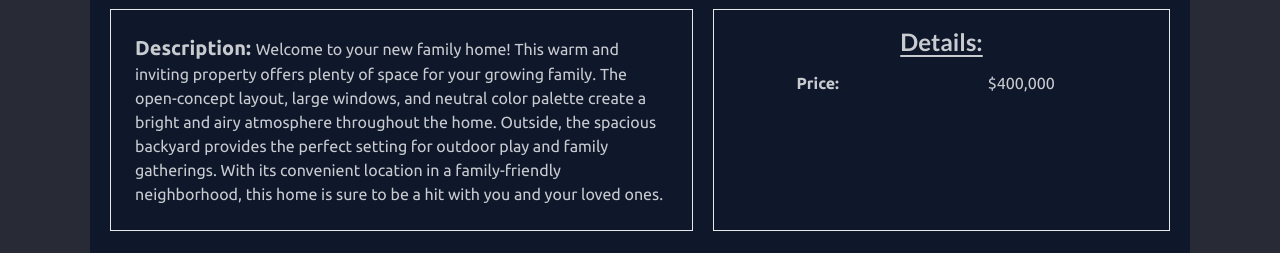
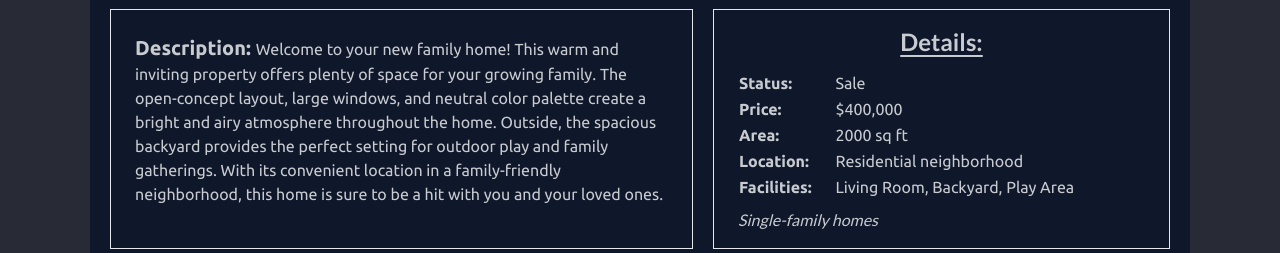
Before and after one commit to TheProjectsX/nest-seekers, a React (Vite) app: page /property-details/001 in a window 1280 px wide. Shown: the part 547-800 px from the top of the page. Built offline with nearby package versions, Linux system fonts and the light colour scheme.

Commit message:
Property Details Basic page created

```diff
--- a/src/routes/Home.jsx
+++ b/src/routes/Home.jsx
@@ -48,12 +48,14 @@ const Home = () => {
               </p>
 
               <div className="p-4">
-                <p className="mb-1 font-semibold text-stone-300 font-lato pl-2 border-l-2">
+                <p className="mb-2 font-semibold text-stone-300 font-lato pl-2 border-l-2">
                   {item["price"]}
                 </p>
                 <p className="font-bold text-xl">{item["estate_title"]}</p>
                 <p className="mb-2 italic text-sm">{item["segment_name"]}</p>
-                <code className="mb-2 inline-block">{item["description"]}</code>
+                <p className="mb-2 font-lato inline-block">
+                  {item["description"]}
+                </p>
                 <p>
                   Area: <span className="italic">{item["area"]}</span>
                 </p>
--- a/src/routes/PropertyDetails.jsx
+++ b/src/routes/PropertyDetails.jsx
@@ -16,6 +16,14 @@ const PropertyDetails = () => {
   //   if (propertyData == null) {
   //     return <></>;
   //   }
+
+  // Capitalize the First Latters of each Words
+  function capitalizeFirstLetters(str) {
+    return str
+      .split(" ")
+      .map((word) => word.charAt(0).toUpperCase() + word.slice(1))
+      .join(" ");
+  }
   const propertyData = {
     image:
       "https://i.ibb.co/n3FzkW4/digital-marketing-agency-ntwrk-g39p1k-Djv-SY-unsplash-1.jpg",
@@ -57,12 +65,33 @@ const PropertyDetails = () => {
               <h4 className="text-2xl font-bold font-lato text-center underline underline-offset-4 mb-3">
                 Details:
               </h4>
-              <table className="text-center w-full">
+              <table className="text-left w-full mb-2">
+                <tr>
+                  <th>Status:</th>
+                  <td>{capitalizeFirstLetters(propertyData["status"])}</td>
+                </tr>
                 <tr>
                   <th>Price:</th>
                   <td>{propertyData["price"]}</td>
                 </tr>
+                <tr>
+                  <th>Area:</th>
+                  <td>{propertyData["area"]}</td>
+                </tr>
+                <tr>
+                  <th>Location:</th>
+                  <td>{propertyData["location"]}</td>
+                </tr>
+                <tr>
+                  <th>Facilities:</th>
+                  <td>
+                    {propertyData["facilities"]
+                      .map((item) => capitalizeFirstLetters(item))
+                      .join(", ")}
+                  </td>
+                </tr>
               </table>
+              <p className="font-lato italic">{propertyData["segment_name"]}</p>
             </div>
           </div>
         </div>
```
